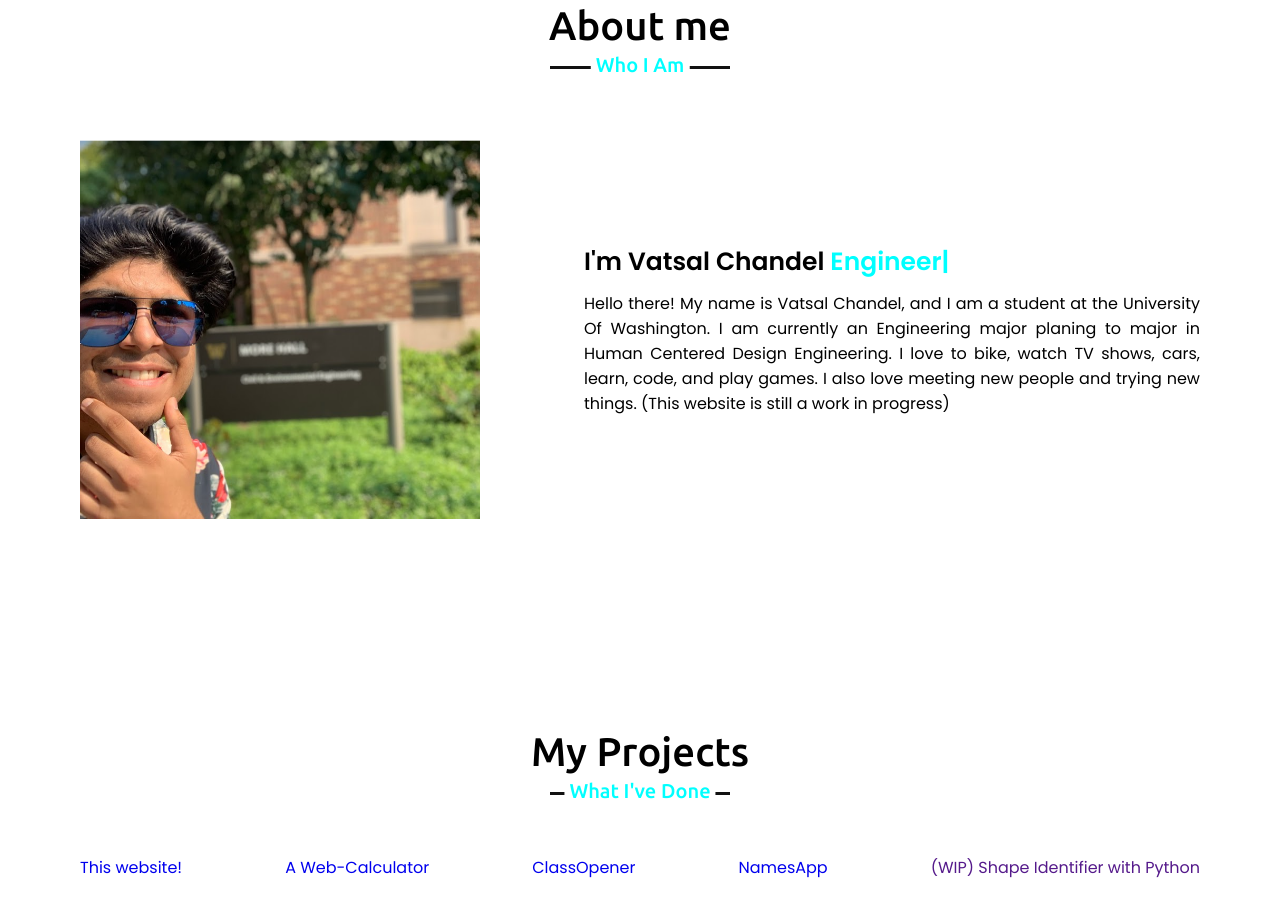
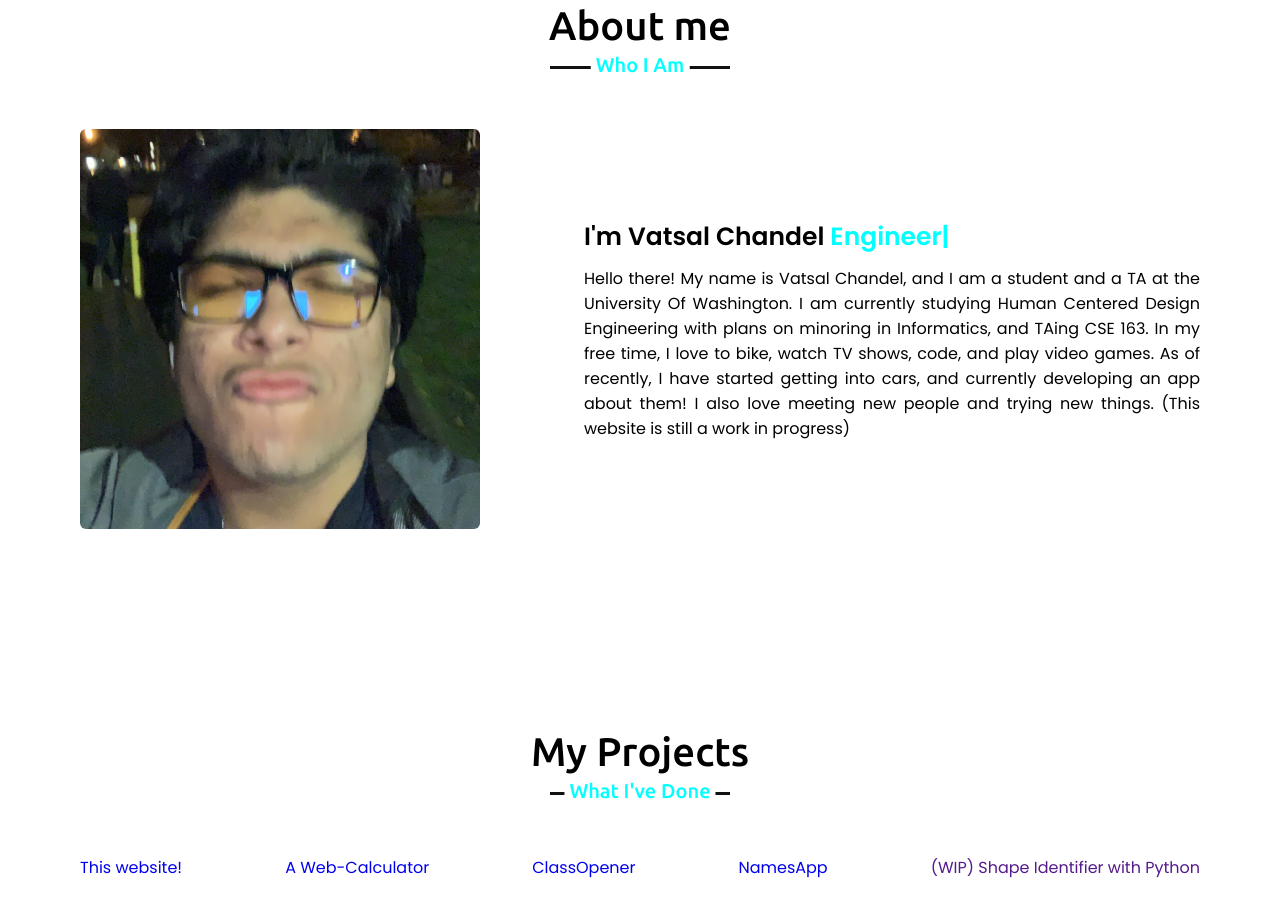
Before and after one commit to VatsalChandel/About-Me-Page, a plain HTML site: page index.html in a window 1280 px wide. Shown: the part 897-1814 px from the top of the page. Drawn offline with nearby package versions, Linux system fonts and the light colour scheme.

Commit message:
Images changes, Might scrap and make new one

```diff
--- a/index.html
+++ b/index.html
@@ -49,15 +49,18 @@
             <h2 class="title">About me</h2>
             <div class="about-content">
                 <div class="column left">
-                    <img src="images/profile-1.jpeg" alt="">
+                    <img src="images/profile-1.jpg" alt="">
                 </div>
                 <div class="column right">
                     <div class="text">I'm Vatsal Chandel  <span class="typing-2"></span></div>
-                    <p>Hello there! My name is Vatsal Chandel, and I am a student at the University Of Washington. I am currently an Engineering major planing to major in Human Centered Design Engineering. I love to bike, watch TV shows, cars, learn, code, and play games. I also love meeting new people and trying new things. (This website is still a work in progress)  </p>
+                    <p>Hello there! My name is Vatsal Chandel, and I am a student and a TA at the University Of Washington. I am currently studying Human Centered Design Engineering with plans on minoring in Informatics, and TAing CSE 163.
+                        In my free time, I love to bike, watch TV shows, code, and play video games. As of recently, I have started getting into cars, and currently developing an app about them!
+                        I also love meeting new people and trying new things. (This website is still a work in progress)  </p>
                 </div>
             </div>
         </div>
     </section>
+
 
 
 
--- a/style.css
+++ b/style.css
@@ -208,6 +208,8 @@ section .title::after{
 
 
 
+
+
 .about .title::after{
     content: "Who I Am";
 }
@@ -340,9 +342,6 @@ section .title::after{
     color: cyan;
     background: none;
 }
-
-
-
 
 
 .skills .title::after{
```
Also changed, not shown: images/profile-1.JPG (renamed from images/profile-2.JPG), images/profile-11.jpeg (renamed from images/profile-1.jpeg), 5 other files.
